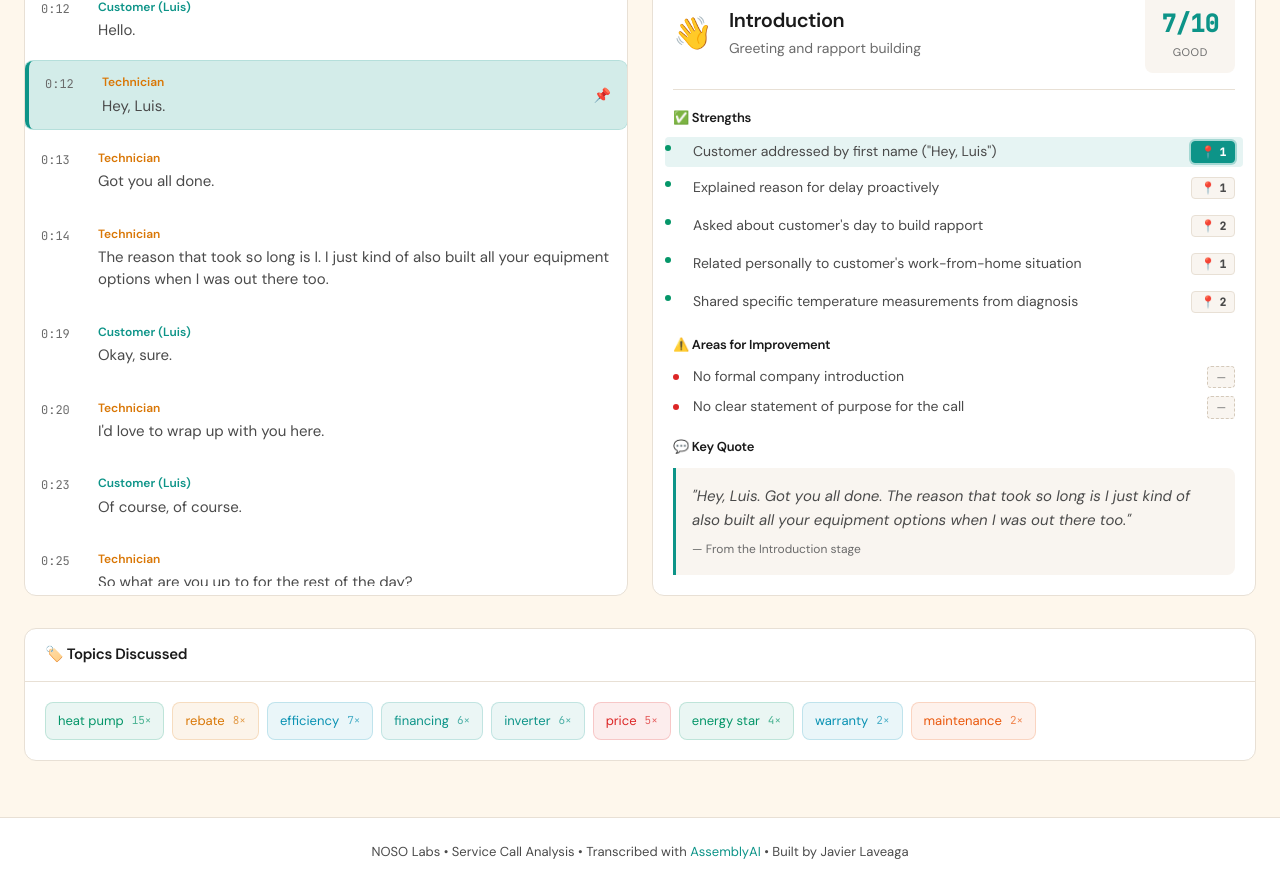
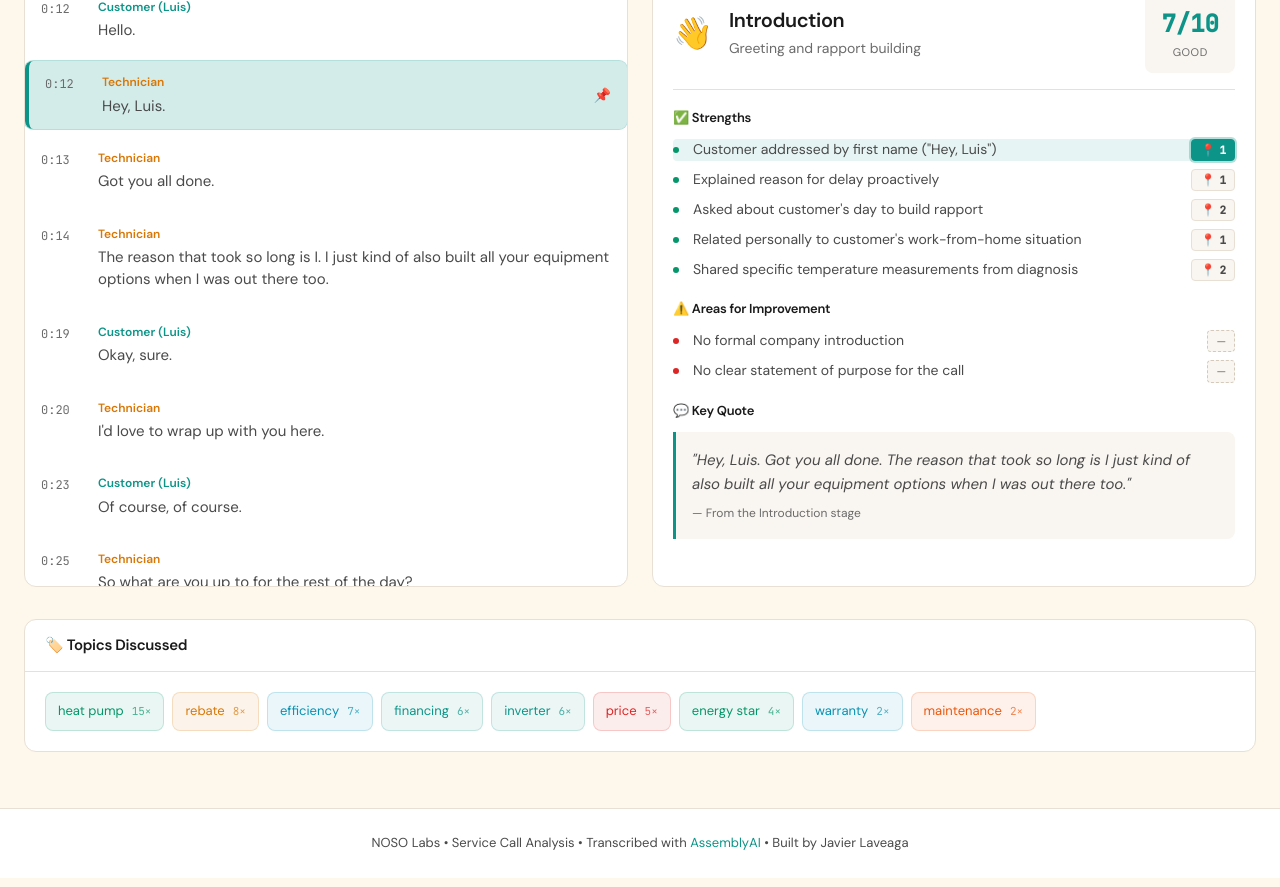
Before and after one commit to javier-la200426/NOSO, a React (Vite) app: page / in a window 1280 px wide. Shown: the part 1240-2127 px from the top of the page. Built offline with nearby package versions, Linux system fonts and the light colour scheme.

Commit message:
fixed weird layout UI issues for bullets

```diff
--- a/src/App.css
+++ b/src/App.css
@@ -1135,31 +1135,17 @@
 /* Clickable analysis items */
 .analysis-list li.clickable {
   cursor: pointer;
-  transition: background 0.15s ease, transform 0.1s ease;
+  transition: background 0.15s ease;
   border-radius: var(--radius-sm);
-  margin-left: calc(-1 * var(--space-2));
-  margin-right: calc(-1 * var(--space-2));
-  padding-left: calc(var(--space-5) + var(--space-2));
-  padding-right: var(--space-2);
-  padding-top: var(--space-1);
-  padding-bottom: var(--space-1);
 }
 
 .analysis-list li.clickable:hover {
   background: rgba(13, 148, 136, 0.08);
-}
-
-.analysis-list li.clickable:active {
-  transform: scale(0.99);
 }
 
 .analysis-list li.citation-active-item {
   background: rgba(13, 148, 136, 0.1);
   border-radius: var(--radius-sm);
-  padding-top: var(--space-1);
-  padding-bottom: var(--space-1);
-  margin-top: -2px;
-  margin-bottom: calc(var(--space-2) - 2px);
 }
 
 /* Transcript sentence highlighting */
```
